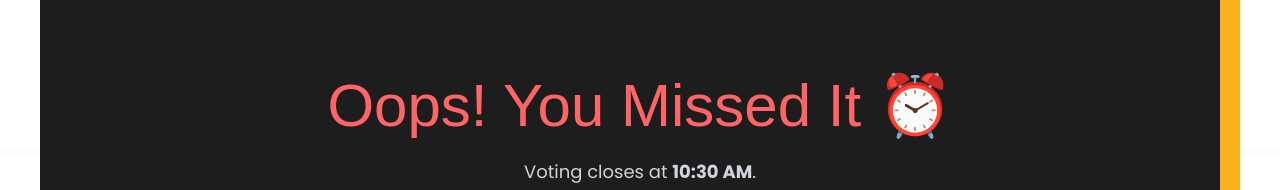
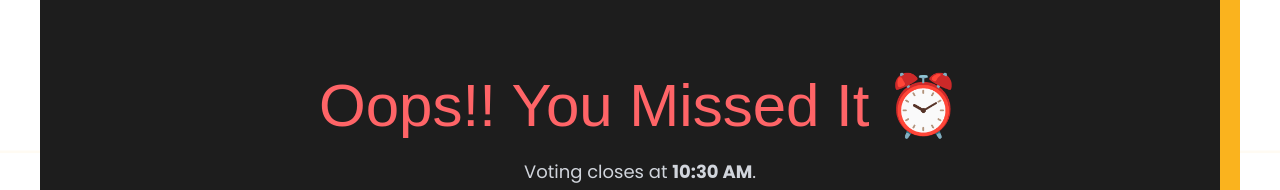
Before and after one commit to bbinnovate/Prediction, a Next.js app: page / in a window 1280 px wide. Shown: the part 298-488 px from the top of the page. Built offline with nearby package versions, Linux system fonts and the light colour scheme; no server answers; the database is empty.

Commit message:
" ! " added

```diff
--- a/src/app/components/LandingPage.tsx
+++ b/src/app/components/LandingPage.tsx
@@ -659,7 +659,7 @@ const q = query(
     return (
       <section className="container h-screen w-full flex justify-center items-center py-0 sm:py-15 lg:py-20">
         <div className="container bg-[#1D1D1D] rounded-[20px] px-10 py-24 text-center relative overflow-hidden max-w-full w-full">
-          <h2 className="text-4xl text-red-400 mb-4">Oops! You missed it ⏰</h2>
+          <h2 className="text-4xl text-red-400 mb-4">Oops!! You missed it ⏰</h2>
 
           <p className="text-gray-300 text-lg">
             Voting closes at <b>10:30 AM</b>.
```
